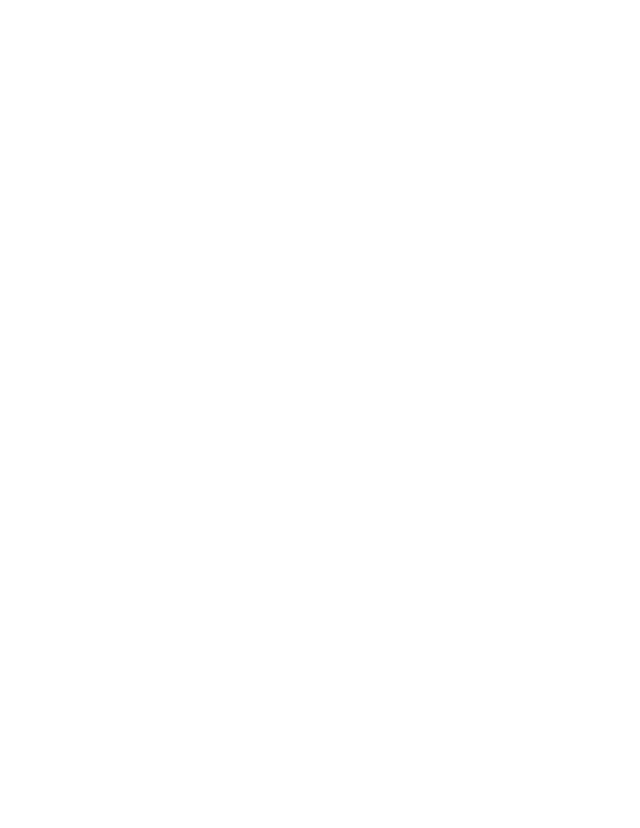
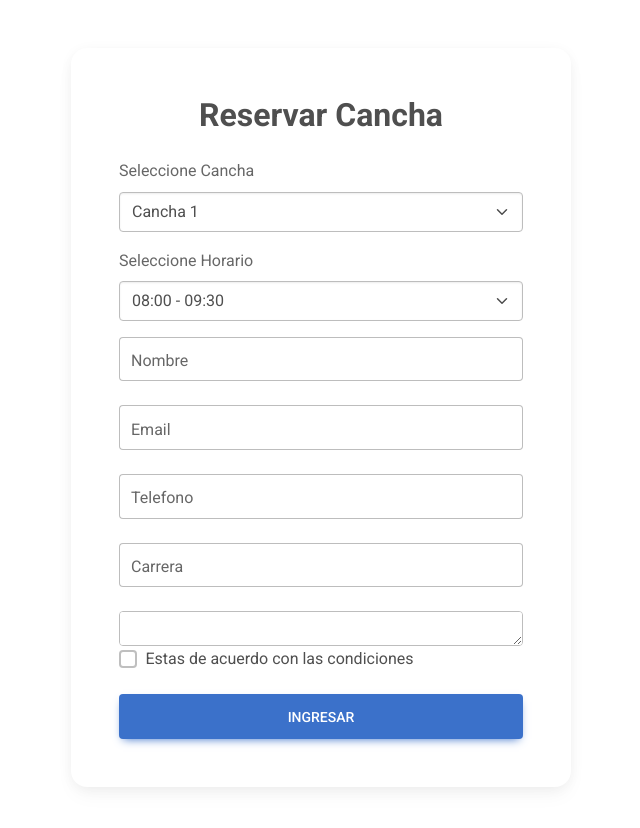
Before and after one commit to njorquera98/Reservas-Canchas, a React (Create React App) app in the folder front/: page /reserva in a window 1280 px wide. Before the commit this address had no page. Shown: the top 828 px of the page, without its empty margins (319-959 px from the left). Before the commit the page ends 800 px from the top, so only its background shows below. Built offline with nearby package versions, Linux system fonts and the light colour scheme.

Commit message:
reservas

```diff
--- a/front/package.json
+++ b/front/package.json
@@ -13,7 +13,7 @@
     "react-bootstrap": "^2.6.0",
     "react-dom": "^18.2.0",
     "react-router-dom": "^6.4.3",
-    "react-scripts": "^2.1.3",
+    "react-scripts": "^2.1.8",
     "web-vitals": "^2.1.4"
   },
   "scripts": {
--- a/front/src/Login.js
+++ b/front/src/Login.js
@@ -16,7 +16,6 @@
 export default function Login() {
   return (
     <MDBContainer fluid>
-
       <MDBRow className='d-flex justify-content-center align-items-center h-100'>
         <MDBCol col='12'>
           <MDBCard className='bg-white my-5 mx-auto' style={{borderRadius: '1rem', maxWidth: '500px'}}>
@@ -30,7 +29,7 @@
 
               <MDBCheckbox name='flexCheck' id='flexCheckDefault' className='mb-4' label='Recordar Contraseña' />
 
-              <MDBBtn size='lg' href="/horario">
+              <MDBBtn size='lg' href="/reserva">
                 Ingresar
               </MDBBtn>
             </MDBCardBody>
--- /dev/null
+++ b/front/src/Reserva.js
@@ -0,0 +1,73 @@
+import './Reserva.css';
+import React from 'react';
+import {
+  MDBBtn,
+  MDBContainer,
+  MDBRow,
+  MDBCol,
+  MDBCard,
+  MDBCardBody,
+  MDBInput,
+  //MDBIcon,
+  MDBCheckbox
+}
+  from 'mdb-react-ui-kit';
+import Form from 'react-bootstrap/Form';
+import InputGroup from 'react-bootstrap/InputGroup';
+
+export default function Reserva() {
+  return (
+    <MDBContainer fluid>
+      <MDBRow className='d-flex justify-content-center align-items-center h-100'>
+        <MDBCol col='12'>
+          <MDBCard className='bg-white my-5 mx-auto' style={{ borderRadius: '1rem', maxWidth: '500px' }}>
+            <MDBCardBody className='p-5 w-100 d-flex flex-column'>
+
+              <h2 className="fw-bold mb-4 text-center">Reservar Cancha</h2>
+
+              <Form.Group className="mb-3">
+                <Form.Label>Seleccione Cancha</Form.Label>
+                <Form.Select>
+                  <option>Cancha 1</option>
+                  <option>Cancha 2</option>
+                  <option>Cancha 3</option>
+                  <option>Cancha 4</option>
+                  <option>Cancha 5</option>
+                  <option>Cancha 6</option>
+                </Form.Select>
+              </Form.Group>
+
+              <Form.Group className="mb-3">
+                <Form.Label>Seleccione Horario</Form.Label>
+                <Form.Select>
+                  <option>08:00 - 09:30</option>
+                  <option>09:40 - 11:10</option>
+                  <option>11:20 - 12:50</option>
+                  <option>13:00 - 14:30</option>
+                  <option>14:45 - 16:15</option>
+                  <option>16:20 - 17:50</option>
+                  <option>17:55 - 19:25</option>
+                  <option>19:30 - 21:00</option>
+                </Form.Select>
+              </Form.Group>
+
+              <MDBInput wrapperClass='mb-4 w-100' label='Nombre' id='formControlLg' type='text' size="lg" />
+              <MDBInput wrapperClass='mb-4 w-100' label='Email' id='formControlLg' type='email' size="lg" />
+              <MDBInput wrapperClass='mb-4 w-100' label='Telefono' id='formControlLg' type='email' size="lg" />
+              <MDBInput wrapperClass='mb-4 w-100' label='Carrera' id='formControlLg' type='email' size="lg" />
+              <InputGroup>
+                <Form.Control as="textarea" aria-label="With textarea" wrapperClass='mb-6 w-100'/>
+              </InputGroup>
+
+              <MDBCheckbox name='flexCheck' id='flexCheckDefault' className='mb-4' label='Estas de acuerdo con las condiciones' />
+
+              <MDBBtn size='lg' href="/horario">
+                Ingresar
+              </MDBBtn>
+            </MDBCardBody>
+          </MDBCard>
+        </MDBCol>
+      </MDBRow>
+    </MDBContainer>
+  );
+}
--- a/front/src/Router.js
+++ b/front/src/Router.js
@@ -2,20 +2,20 @@
 import { BrowserRouter, Route, Routes } from "react-router-dom";
 import Horario from './horario';
 import Login from './Login';
+import Reserva from './Reserva'
 
 class Router extends Component{
-
     render(){
         return(
             <BrowserRouter>
                 <Routes>
                     <Route path='/' element={<Login/>}></Route>
                     <Route path='/horario' element={<Horario/>}></Route>
+                    <Route path='/reserva' element={<Reserva/>}></Route>
                 </Routes>
             </BrowserRouter>
         );
     }
-
 }
 
 export default Router;
--- a/front/src/horario.js
+++ b/front/src/horario.js
@@ -4,74 +4,7 @@
 export default function Horario() {
   return (
     <MDBTable responsive>
-      <MDBTableBody>
-        <tr>
-          <th scope='row'>Clave</th>
-          <td>Lunes</td>
-          <td>Martes</td>
-          <td>Miercoles</td>
-          <td>Jueves</td>
-          <td>Viernes</td>
-          <td>Sabado</td>
-        </tr>
-        <tr>
-          <th scope='row'>1 - 2</th>
-          <td>Reservado</td>
-          <td> </td>
-          <td> </td>
-          <td> </td>
-          <td> </td>
-          <td>Reservado</td>
-        </tr>
-        <tr>
-          <th scope='row'>3 - 4</th>
 
-          <td> </td>
-          <td>Reservado</td>
-          <td> </td>
-          <td> </td>
-          <td> </td>
-          <td>Reservado</td>
-
-        </tr>
-        <tr>
-          <th scope='row'>5 - 6</th>
-          <td> </td>
-          <td> </td>
-          <td>Reservado</td>
-          <td> </td>
-          <td>Reservado</td>
-          <td>Reservado</td>
-
-        </tr>
-        <tr>
-          <th scope='row'>7 - 8</th>
-          <td> </td>
-          <td> </td>
-          <td>Reservado</td>
-          <td> </td>
-          <td> </td>
-          <td>Reservado</td>
-        </tr>
-        <tr>
-          <th scope='row'>9 - 10</th>
-          <td> </td>
-          <td>Reservado</td>
-          <td> </td>
-          <td> </td>
-          <td>Reservado</td>
-          <td>Reservado</td>
-        </tr>
-        <tr>
-          <th scope='row'>11 - 12</th>
-          <td> </td>
-          <td>Reservado</td>
-          <td>Reservado</td>
-          <td> </td>
-          <td> </td>
-          <td>Reservado</td>
-        </tr>
-      </MDBTableBody>
     </MDBTable>
   );
 }
```
Also changed, not shown: front/src/Modificar.js (added), front/src/Reserva.css (added), 1 other file (tests, documents, lock files or other folders).
